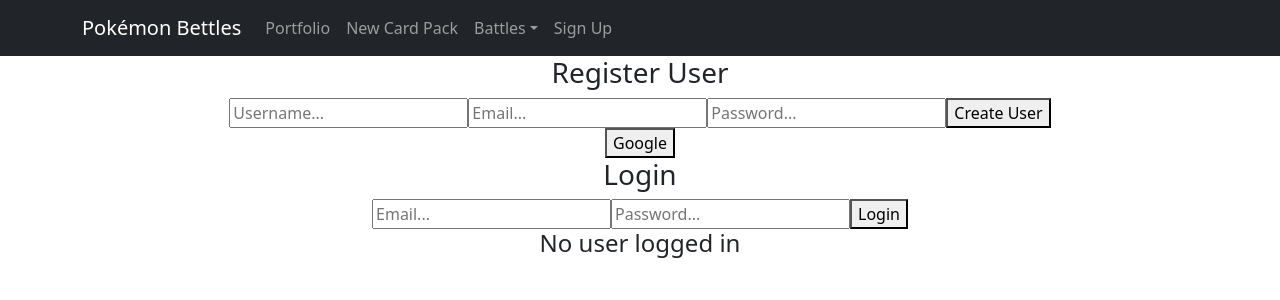
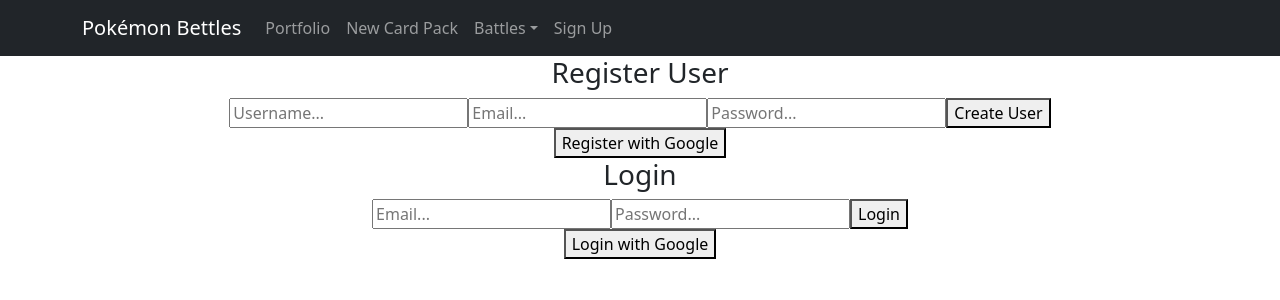
Before and after one commit to brogan20/cs554-final-project-2021f, a React (Create React App) app in the folder client/: page /signup in a window 1280 px wide. Shown: the top 300 px of the page. Built offline with nearby package versions, Linux system fonts and the light colour scheme; no server answers.

Commit message:
Reformat signup page to remove signout button

```diff
--- a/client/src/components/SignUp.js
+++ b/client/src/components/SignUp.js
@@ -69,7 +69,7 @@
       const provider = new GoogleAuthProvider();
       const result = await signInWithPopup(auth, provider);
       // const credential = GoogleAuthProvider.credentialFromResult(result);
-      const additionalInfo = getAdditionalUserInfo(result)
+      const additionalInfo = getAdditionalUserInfo(result);
       // console.log(credential);
       console.log(additionalInfo);
       console.log(result.user);
@@ -78,10 +78,9 @@
       const user = result.user;
       if (additionalInfo.isNewUser) {
         addUser({
-          variables: {userName: user.displayName, gid: user.uid}
+          variables: { userName: user.displayName, gid: user.uid },
         });
       }
-
     } catch (error) {}
   };
 
@@ -113,9 +112,10 @@
         />
 
         <button onClick={register}>Create User</button>
-      </div>
-      <div>
-        <button onClick={googleLogin}>Google</button>
+
+        <div>
+          <button onClick={googleLogin}>Register with Google</button>
+        </div>
       </div>
       <div>
         <h3> Login </h3>
@@ -133,15 +133,11 @@
         />
 
         <button onClick={login}>Login</button>
+
+        <div>
+          <button onClick={googleLogin}>Login with Google</button>
+        </div>
       </div>
-      {currentUser ? (
-        <div>
-          <h4> User Logged In: {currentUser.displayName} </h4>{" "}
-          <button onClick={logout}> Sign Out </button>
-        </div>
-      ) : (
-        <h4>No user logged in</h4>
-      )}
     </div>
   );
 }
```
